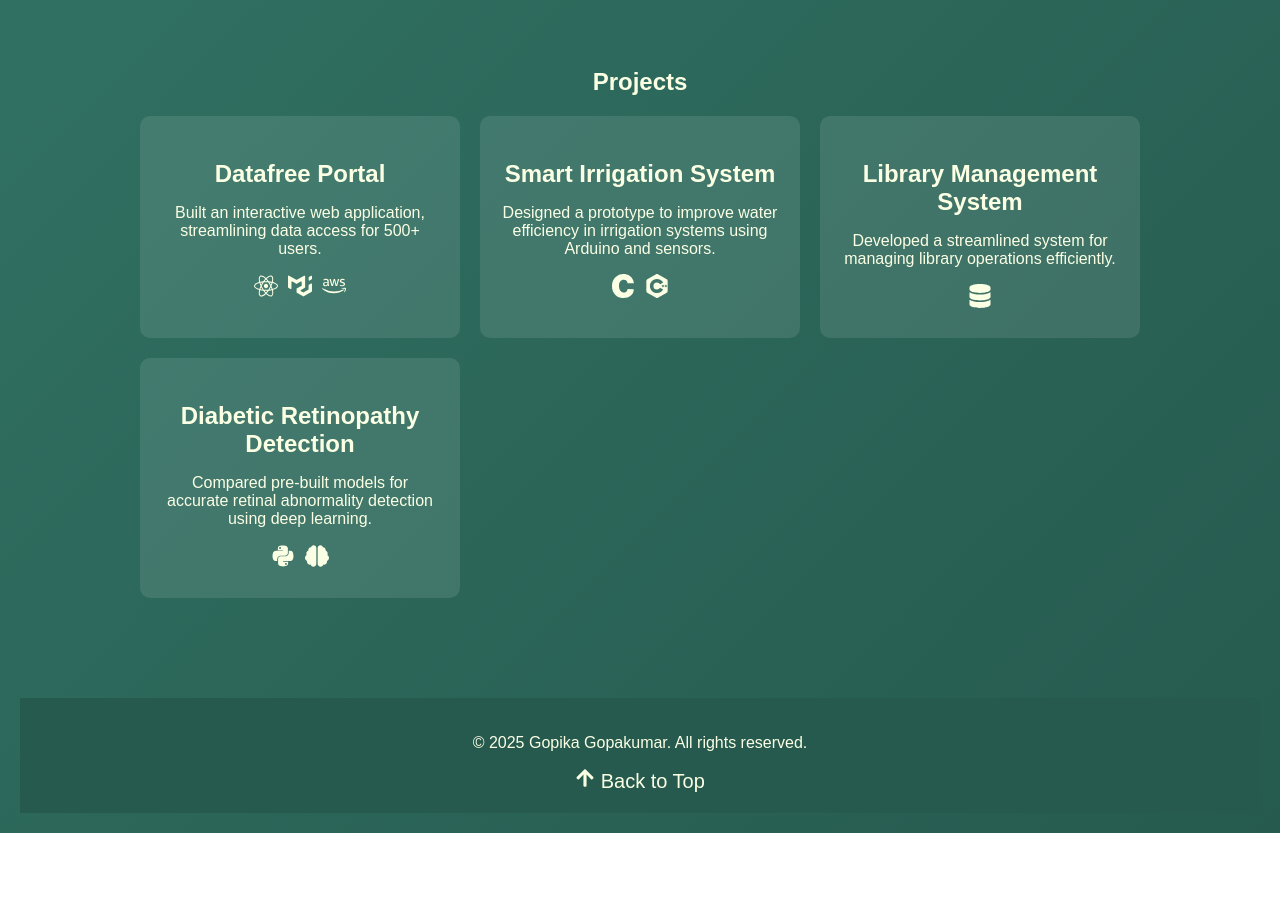
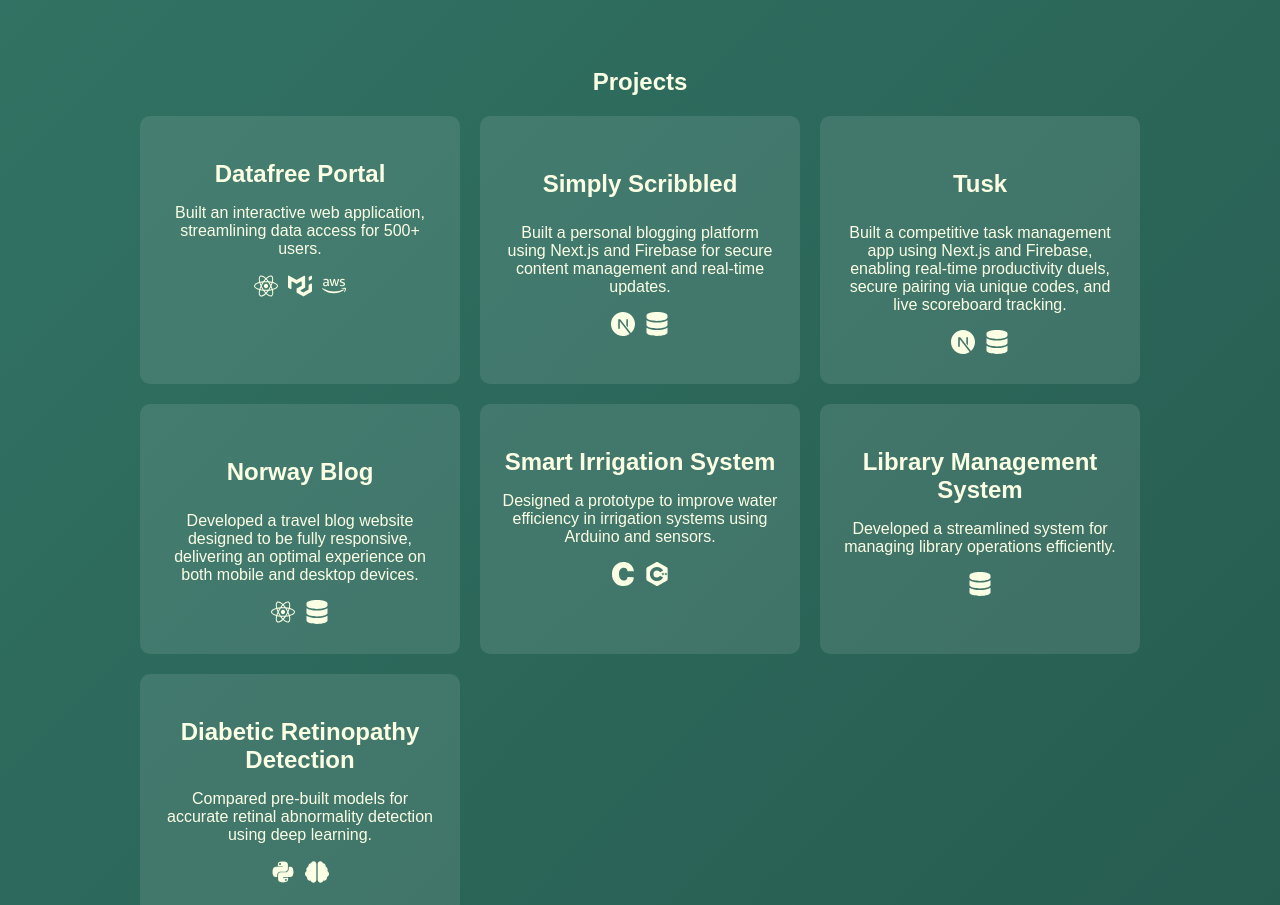
Before and after one commit to gopikacreate/portfolio, a React (Create React App) app: page / in a window 1280 px wide. Shown: the part 2685-3590 px from the top of the page. Before the commit the page ends 3518 px from the top, so only its background shows below. Built offline with nearby package versions, Linux system fonts and the light colour scheme.

Commit message:
Initial commit

```diff
--- a/src/components/portfolio.js
+++ b/src/components/portfolio.js
@@ -29,6 +29,7 @@ import {
   // SiDocker,
   SiC,
   SiCplusplus,
+  SiNextdotjs,
 } from "react-icons/si";
 
 const Portfolio = () => {
@@ -331,7 +332,55 @@ const Portfolio = () => {
               <FaReact /> <SiMui /> <FaAws />
             </div>
           </div>
+          <div className="project-card">
+            <a
+              href="https://blog-temp-livid.vercel.app/"
+              target="_blank"
+              rel="noopener noreferrer"
+            >
+              <h3>Simply Scribbled</h3>
+            </a>
 
+            <p>
+              Built a personal blogging platform using Next.js and Firebase for
+              secure content management and real-time updates.
+            </p>
+            <div className="tech-stack">
+              <SiNextdotjs /> <FaDatabase />
+            </div>
+          </div>
+           <div className="project-card">
+            <a
+              href="https://taskapp-ashy.vercel.app/dashboard"
+              target="_blank"
+              rel="noopener noreferrer"
+            >
+              <h3>Tusk</h3>
+            </a>
+
+            <p>
+             Built a competitive task management app using Next.js and Firebase, enabling real-time productivity duels, secure pairing via unique codes, and live scoreboard tracking.
+            </p>
+            <div className="tech-stack">
+              <SiNextdotjs /> <FaDatabase />
+            </div>
+          </div>
+           <div className="project-card">
+            <a
+              href="https://norway-blog-cyan.vercel.app/"
+              target="_blank"
+              rel="noopener noreferrer"
+            >
+              <h3>Norway Blog</h3>
+            </a>
+
+            <p>
+             Developed a travel blog website designed to be fully responsive, delivering an optimal experience on both mobile and desktop devices.
+            </p>
+            <div className="tech-stack">
+             <FaReact /> <FaDatabase />
+            </div>
+          </div>
 
           <div className="project-card">
             <h3>Smart Irrigation System</h3>
```
